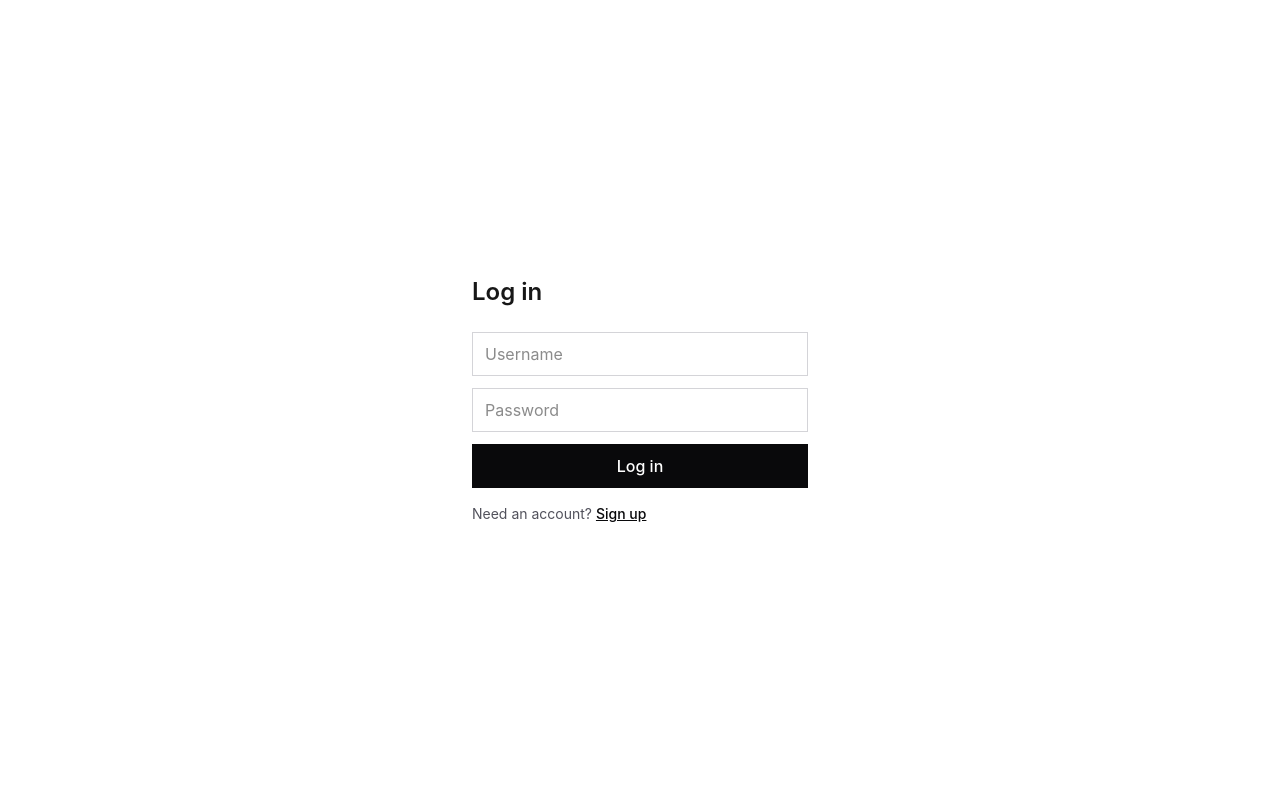
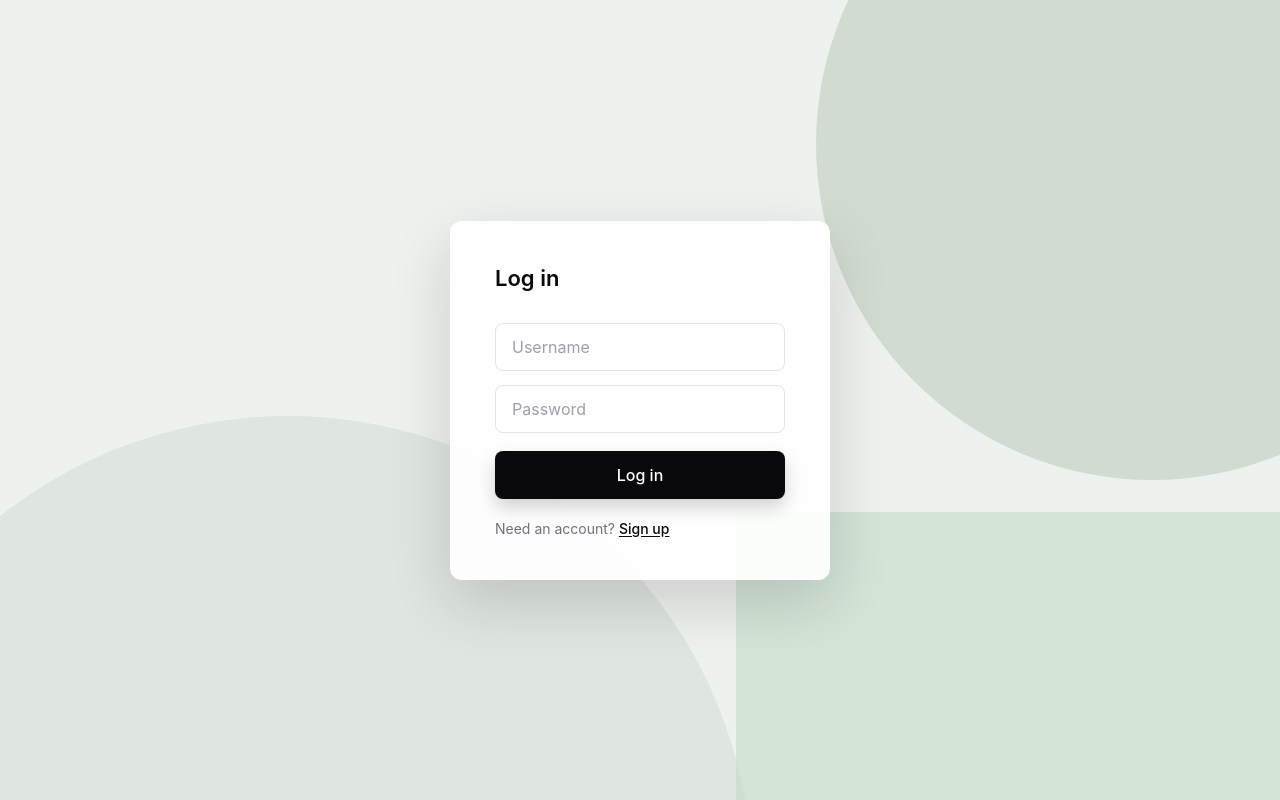
Before and after one commit to Nitin3560/careeros, a Next.js app in the folder apps/web/: page / in a window 1280 px wide. Built offline with nearby package versions, Linux system fonts and the light colour scheme; no server answers.

Commit message:
Polish auth and profile screens

```diff
--- a/apps/web/src/app/page.tsx
+++ b/apps/web/src/app/page.tsx
@@ -35,14 +35,19 @@ export default function AuthPage() {
   }
 
   return (
-    <main className="mx-auto flex min-h-screen w-full max-w-sm flex-col justify-center px-6 py-12">
-      <h1 className="text-2xl font-semibold">
+    <main className="relative flex min-h-screen items-center justify-center overflow-hidden bg-[#eef2ee] px-6 py-12">
+      <div className="absolute -left-44 bottom-[-34rem] h-[58rem] w-[58rem] rounded-full bg-[#dfe5df]" />
+      <div className="absolute -right-52 -top-48 h-[42rem] w-[42rem] rounded-full bg-[#d2dbd2]" />
+      <div className="absolute bottom-0 right-0 h-72 w-[34rem] bg-[#c4ddc8] opacity-60" />
+
+      <section className="relative w-full max-w-[380px] rounded-xl border border-white/70 bg-white/90 px-11 py-10 shadow-[0_22px_60px_rgba(20,20,20,0.16)]">
+        <h1 className="text-[22px] font-semibold text-zinc-950">
           {mode === "login" ? "Log in" : "Sign up"}
         </h1>
 
-      <form className="mt-6 flex flex-col gap-3" onSubmit={handleSubmit}>
+        <form className="mt-7 flex flex-col gap-3.5" onSubmit={handleSubmit}>
           <input
-          className="h-11 border border-zinc-300 px-3 text-base outline-none focus:border-zinc-900"
+            className="h-12 rounded-lg border border-zinc-200 bg-white px-4 text-base text-zinc-950 outline-none transition placeholder:text-zinc-400 focus:border-zinc-400 focus:ring-4 focus:ring-zinc-100"
             type="text"
             placeholder="Username"
             value={username}
@@ -50,7 +55,7 @@ export default function AuthPage() {
             required
           />
           <input
-          className="h-11 border border-zinc-300 px-3 text-base outline-none focus:border-zinc-900"
+            className="h-12 rounded-lg border border-zinc-200 bg-white px-4 text-base text-zinc-950 outline-none transition placeholder:text-zinc-400 focus:border-zinc-400 focus:ring-4 focus:ring-zinc-100"
             type="password"
             placeholder="Password"
             value={password}
@@ -59,18 +64,22 @@ export default function AuthPage() {
           />
           {error && <p className="text-sm text-red-600">{error}</p>}
           <button
-          className="h-11 bg-zinc-950 px-4 text-base font-medium text-white disabled:cursor-not-allowed disabled:opacity-60"
+            className="mt-1 h-12 rounded-lg bg-zinc-950 px-4 text-base font-medium text-white shadow-[0_8px_18px_rgba(0,0,0,0.18)] transition hover:bg-zinc-800 disabled:cursor-not-allowed disabled:opacity-60"
             type="submit"
             disabled={loading}
           >
-          {loading ? "Please wait..." : mode === "login" ? "Log in" : "Sign up"}
+            {loading
+              ? "Please wait..."
+              : mode === "login"
+                ? "Log in"
+                : "Sign up"}
           </button>
         </form>
 
-      <p className="mt-4 text-sm text-zinc-600">
+        <p className="mt-5 text-sm text-zinc-500">
           {mode === "login" ? "Need an account? " : "Already have an account? "}
           <button
-          className="font-medium text-zinc-950 underline"
+            className="font-medium text-zinc-950 underline underline-offset-2"
             type="button"
             onClick={() => {
               setMode(mode === "login" ? "signup" : "login");
@@ -80,6 +89,7 @@ export default function AuthPage() {
             {mode === "login" ? "Sign up" : "Log in"}
           </button>
         </p>
+      </section>
     </main>
   );
 }
--- a/apps/web/src/app/profile/page.tsx
+++ b/apps/web/src/app/profile/page.tsx
@@ -123,32 +123,41 @@ export default function ProfilePage() {
   if (!checked || !userId) return null;
 
   return (
-    <main className="mx-auto flex min-h-screen w-full max-w-xl flex-col justify-center px-6 py-12">
-      <h1 className="text-2xl font-semibold">Set up your profile</h1>
+    <main className="relative flex min-h-screen items-center justify-center overflow-hidden bg-[#eef2ee] px-6 py-12">
+      <div className="absolute -left-44 bottom-[-34rem] h-[58rem] w-[58rem] rounded-full bg-[#dfe5df]" />
+      <div className="absolute -right-52 -top-48 h-[42rem] w-[42rem] rounded-full bg-[#d2dbd2]" />
+      <div className="absolute bottom-0 right-0 h-72 w-[34rem] bg-[#c4ddc8] opacity-60" />
+
+      <section className="relative w-full max-w-[520px] rounded-xl border border-white/70 bg-white/90 px-11 py-10 shadow-[0_22px_60px_rgba(20,20,20,0.16)]">
+        <h1 className="text-[24px] font-semibold text-zinc-950">
+          Set up your profile
+        </h1>
 
         {!parsedProfile ? (
-        <form className="mt-6 flex flex-col gap-4" onSubmit={handleUpload}>
-          <p className="text-sm text-zinc-600">
+          <form className="mt-7 flex flex-col gap-5" onSubmit={handleUpload}>
+            <p className="text-sm leading-6 text-zinc-600">
               Upload your resume (.pdf or .txt), or paste the text below.
             </p>
-          <label className="flex cursor-pointer flex-col gap-2 rounded-md border border-dashed border-zinc-300 p-4 text-sm text-zinc-700">
-            <span>{file ? file.name : "Choose a PDF or TXT file"}</span>
+            <label className="flex cursor-pointer flex-col gap-3 rounded-xl border border-zinc-200 bg-white px-5 py-4 text-sm text-zinc-700 shadow-sm transition hover:border-zinc-300">
+              <span className="truncate text-base text-zinc-800">
+                {file ? file.name : "Choose a PDF or TXT file"}
+              </span>
               <input
-              className="text-sm"
+                className="block w-full text-sm text-zinc-700 file:mr-3 file:rounded-md file:border file:border-zinc-300 file:bg-white file:px-3 file:py-2 file:text-sm file:font-medium file:text-zinc-800 hover:file:bg-zinc-50"
                 type="file"
                 accept=".pdf,.txt"
                 onChange={(event) => setFile(event.target.files?.[0] || null)}
               />
             </label>
             <textarea
-            className="min-h-40 border border-zinc-300 p-3 text-sm outline-none focus:border-zinc-900"
+              className="min-h-40 resize-y rounded-xl border border-zinc-200 bg-white px-4 py-4 text-base text-zinc-950 outline-none transition placeholder:text-zinc-400 focus:border-zinc-400 focus:ring-4 focus:ring-zinc-100"
               placeholder="Or paste your resume text here"
               value={resumeText}
               onChange={(event) => setResumeText(event.target.value)}
             />
             {uploadError && <p className="text-sm text-red-600">{uploadError}</p>}
             <button
-            className="h-11 bg-zinc-950 px-4 text-base font-medium text-white disabled:cursor-not-allowed disabled:opacity-60"
+              className="h-12 rounded-lg bg-zinc-950 px-4 text-base font-medium text-white shadow-[0_8px_18px_rgba(0,0,0,0.18)] transition hover:bg-zinc-800 disabled:cursor-not-allowed disabled:opacity-60"
               type="submit"
               disabled={uploading || (!file && !resumeText.trim())}
             >
@@ -157,17 +166,19 @@ export default function ProfilePage() {
           </form>
         ) : (
           <>
-          <div className="mt-6 rounded-md bg-zinc-100 p-4 text-sm text-zinc-700">
+            <div className="mt-7 rounded-xl border border-zinc-200 bg-white px-5 py-4 text-sm leading-6 text-zinc-700 shadow-sm">
               {parsedProfile.parse_warning && (
-              <p className="mb-3 text-yellow-700">
-                Resume uploaded. AI parsing is temporarily limited, so this is a
-                basic extracted profile.
+                <p className="mb-3 text-amber-700">
+                  Resume uploaded. AI parsing is temporarily limited, so this is
+                  a basic extracted profile.
                 </p>
               )}
               <p>
                 <strong>Extracted skills:</strong>{" "}
-              {parsedProfile.skills?.map((skill) => skill.name).filter(Boolean).join(", ") ||
-                "None found"}
+                {parsedProfile.skills
+                  ?.map((skill) => skill.name)
+                  .filter(Boolean)
+                  .join(", ") || "None found"}
               </p>
               <p className="mt-2">
                 <strong>Experience entries:</strong>{" "}
@@ -180,11 +191,11 @@ export default function ProfilePage() {
             </div>
 
             <form
-            className="mt-6 flex flex-col gap-3"
+              className="mt-5 flex flex-col gap-3.5"
               onSubmit={handleSaveBasicInfo}
             >
               <input
-              className="h-11 border border-zinc-300 px-3 text-base outline-none focus:border-zinc-900"
+                className="h-12 rounded-lg border border-zinc-200 bg-white px-4 text-base text-zinc-950 outline-none transition placeholder:text-zinc-400 focus:border-zinc-400 focus:ring-4 focus:ring-zinc-100"
                 type="text"
                 placeholder="Full name"
                 value={fullName}
@@ -192,7 +203,7 @@ export default function ProfilePage() {
                 required
               />
               <input
-              className="h-11 border border-zinc-300 px-3 text-base outline-none focus:border-zinc-900"
+                className="h-12 rounded-lg border border-zinc-200 bg-white px-4 text-base text-zinc-950 outline-none transition placeholder:text-zinc-400 focus:border-zinc-400 focus:ring-4 focus:ring-zinc-100"
                 type="text"
                 placeholder="Country"
                 value={country}
@@ -200,7 +211,7 @@ export default function ProfilePage() {
                 required
               />
               <select
-              className="h-11 border border-zinc-300 px-3 text-base outline-none focus:border-zinc-900"
+                className="h-12 rounded-lg border border-zinc-200 bg-white px-4 text-base text-zinc-950 outline-none transition focus:border-zinc-400 focus:ring-4 focus:ring-zinc-100"
                 value={remotePreference}
                 onChange={(event) => setRemotePreference(event.target.value)}
               >
@@ -211,7 +222,7 @@ export default function ProfilePage() {
               </select>
               {saveError && <p className="text-sm text-red-600">{saveError}</p>}
               <button
-              className="h-11 bg-zinc-950 px-4 text-base font-medium text-white disabled:cursor-not-allowed disabled:opacity-60"
+                className="h-12 rounded-lg bg-zinc-950 px-4 text-base font-medium text-white shadow-[0_8px_18px_rgba(0,0,0,0.18)] transition hover:bg-zinc-800 disabled:cursor-not-allowed disabled:opacity-60"
                 type="submit"
                 disabled={saving}
               >
@@ -220,6 +231,7 @@ export default function ProfilePage() {
             </form>
           </>
         )}
+      </section>
     </main>
   );
 }
```
Lines whose indentation alone changed are shown as unchanged.
